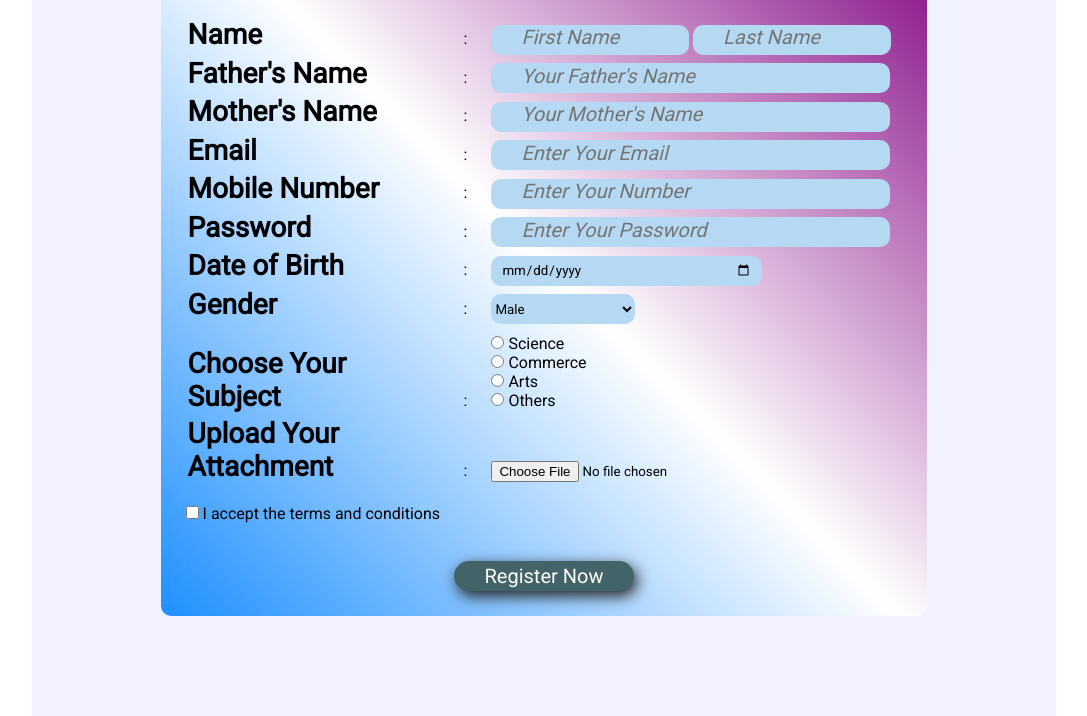
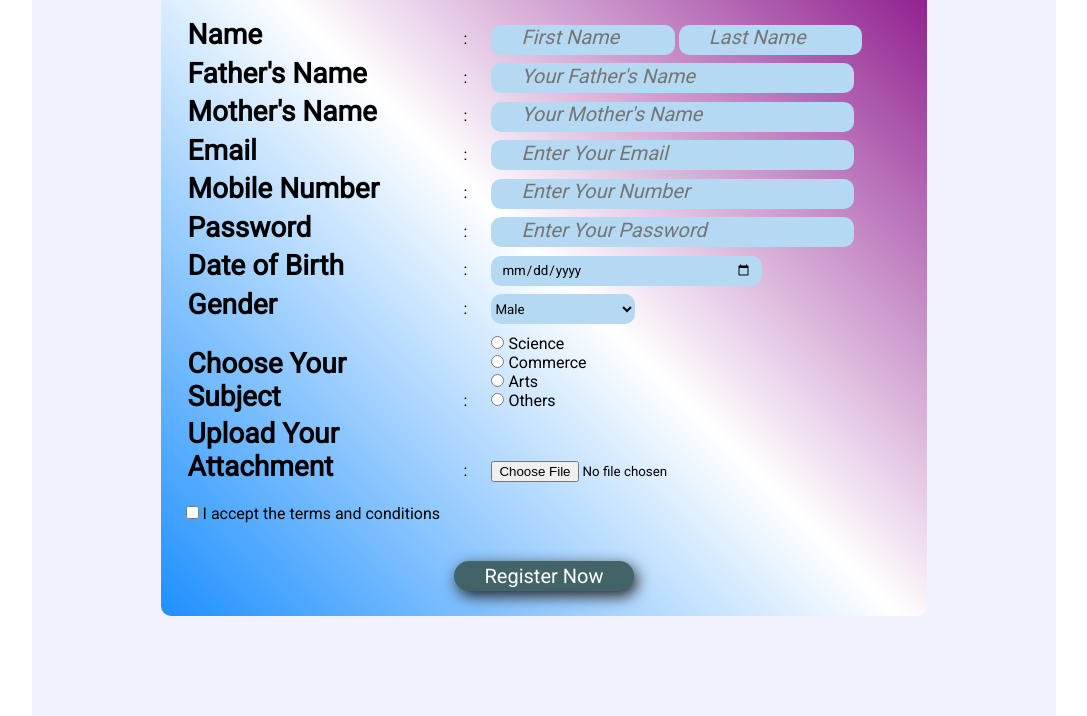
Before and after one commit to IsratIrfana/noon-form, a plain HTML site: page index.html in a window 1280 px wide. Shown: the part 198-914 px from the top of the page, without its empty margins (96-1183 px from the left). Drawn offline with Linux system fonts and the light colour scheme.

Commit message:
Update style.css

```diff
--- a/css/style.css
+++ b/css/style.css
@@ -46,7 +46,7 @@ h1{
 }
 
 .inp{
-    width: 50%;
+    width: 45%;
     height: 30px;
     border-radius: 10px;
     padding: 0px 20px;
@@ -54,7 +54,7 @@ h1{
     border: none;
 }
 .fn{
-    width: 22%;
+    width: 20%;
     background-color: rgb(181, 217, 242);
 }
 
```
